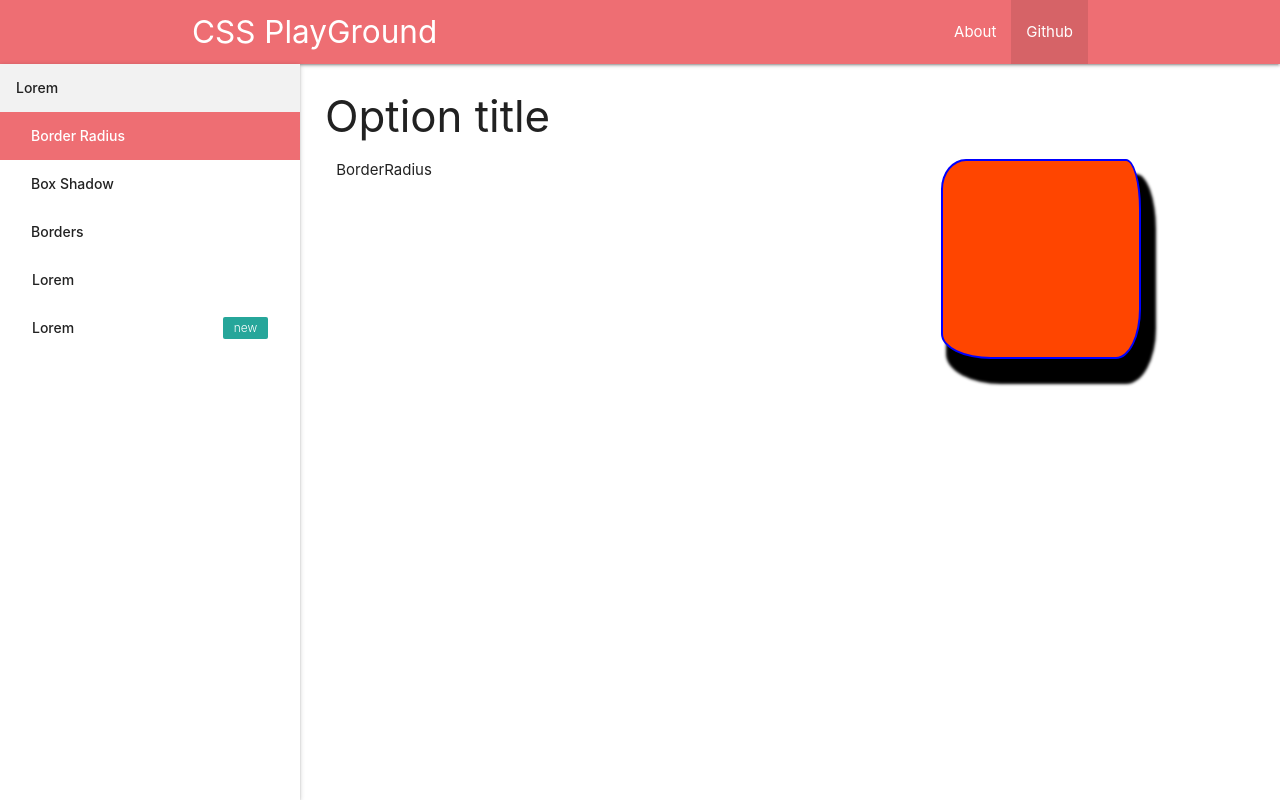
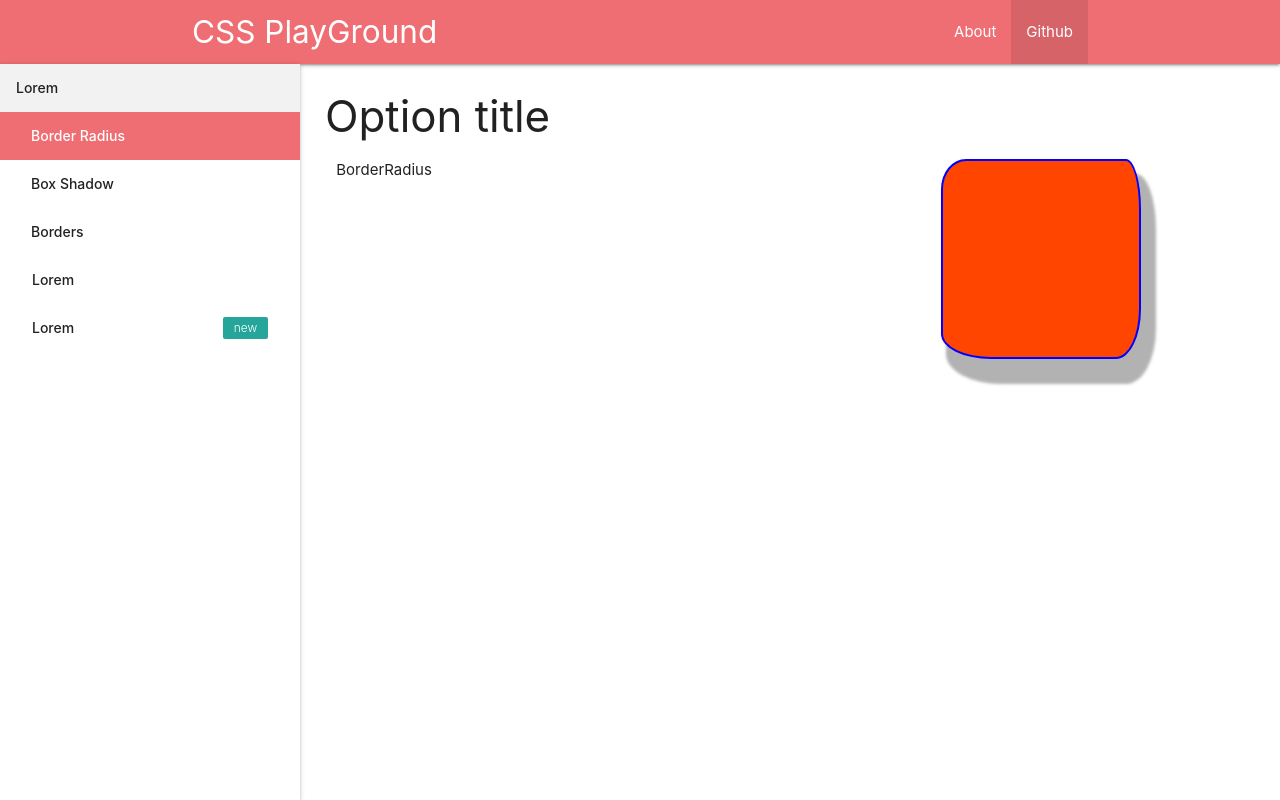
Before and after one commit to Aivirth/CssPlayground, a React (Create React App) app: page /border-radius in a window 1280 px wide. Built offline with nearby package versions, Linux system fonts and the light colour scheme.

Commit message:
Added boxShadow color and opacity to Actor Styles

```diff
--- a/src/components/Actor/Actor.js
+++ b/src/components/Actor/Actor.js
@@ -6,8 +6,24 @@ import { getStyles } from "../../Redux/actions/actorActions";
 class Actor extends Component {
   componentDidMount() {
     this.props.getStyles();
-    console.log(this.props);
+    // console.log(this.props);
   }
+
+  hexToRgb = hex => {
+    let r = null;
+    // long version
+    r = hex.match(/^#([0-9a-f]{2})([0-9a-f]{2})([0-9a-f]{2})$/i);
+    if (r) {
+      return r.slice(1, 4).map(x => parseInt(x, 16));
+    }
+    // short version
+    r = hex.match(/^#([0-9a-f])([0-9a-f])([0-9a-f])$/i);
+    if (r) {
+      return r.slice(1, 4).map(x => 0x11 * parseInt(x, 16));
+    }
+
+    return r;
+  };
 
   render() {
     const borderStyle = this.props.borderStyle;
@@ -15,8 +31,11 @@ class Actor extends Component {
     const borderRadiusRaw = this.props.borderRadius;
     const boxShadow = this.props.boxShadow;
 
+    const hexColor = this.hexToRgb(boxShadow.color);
+    hexColor.push(boxShadow.opacity);
+    const computedBoxShadowColor = hexColor.join(",");
+
     const borderRadius = {};
-
     for (const key in borderRadiusRaw) {
       let combinedRadii = `${borderRadiusRaw[key].radiusX}px ${
         borderRadiusRaw[key].radiusY
@@ -41,9 +60,9 @@ class Actor extends Component {
 
       boxShadow: `${boxShadow.horizontalOffset}px ${
         boxShadow.verticalOffset
-      }px ${boxShadow.blur}px ${boxShadow.spread}px ${boxShadow.color} ${
-        boxShadow.inset
-      }`
+      }px ${boxShadow.blur}px ${
+        boxShadow.spread
+      }px rgba(${computedBoxShadowColor}) ${boxShadow.inset}`
     };
 
     return <div id="Actor" style={styles} />;
--- a/src/components/Options/BoxShadow/BoxShadow.js
+++ b/src/components/Options/BoxShadow/BoxShadow.js
@@ -35,8 +35,6 @@ class BoxShadow extends Component {
     const updatedProperty = {
       ...this.props.boxShadow
     };
-
-    console.log(e.target.value);
     updatedProperty[e.target.dataset.identifier] = e.target.value;
     this.props.updtBoxShadow(updatedProperty);
   };
```
